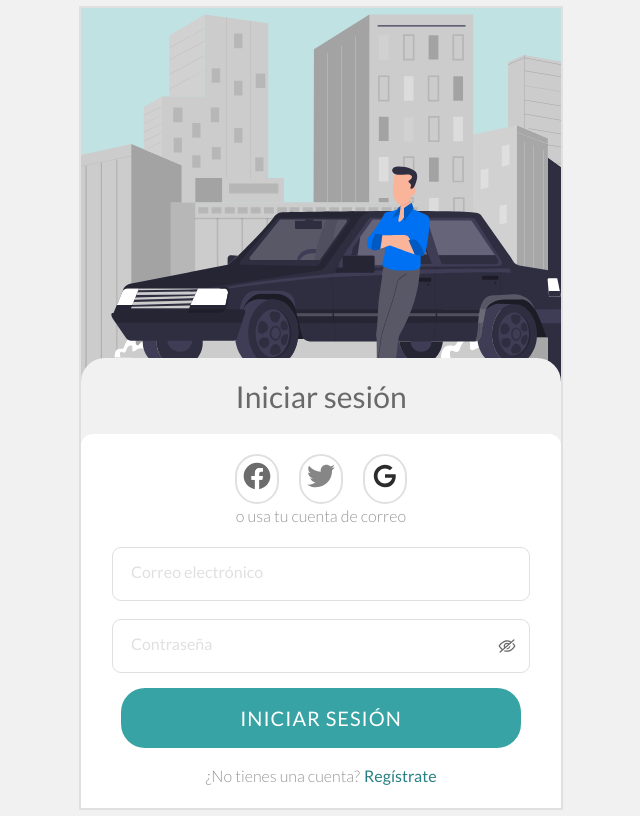
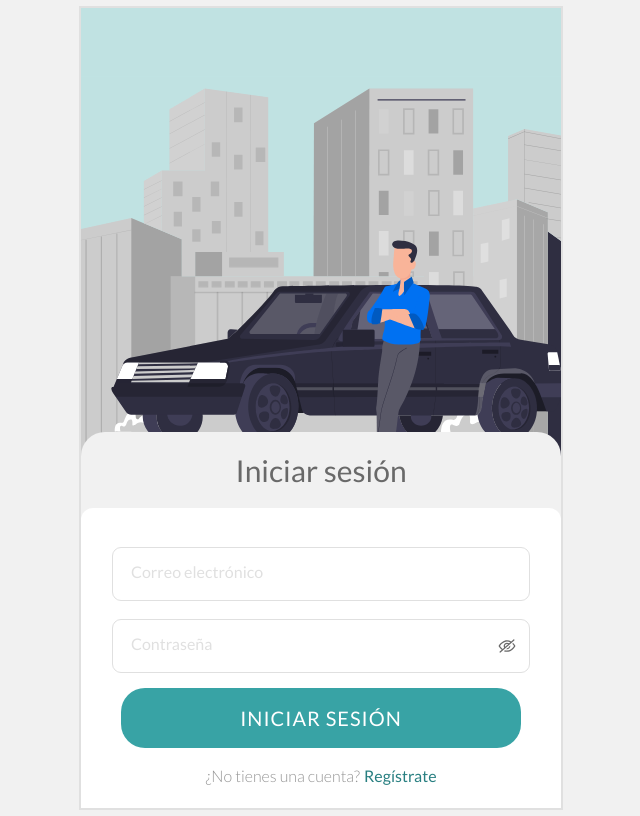
Before and after one commit to ISPP-Grupo5/BugaLink, a Next.js app in the folder bugalink-frontend/: page /login in a window 1280 px wide. Shown: the whole page, without its empty margins (319-959 px from the left). Built offline with nearby package versions, Linux system fonts and the light colour scheme.

Commit message:
fix: remove social login buttons

```diff
--- a/bugalink-frontend/components/buttons/Rounded/index.tsx
+++ /dev/null
@@ -1,30 +0,0 @@
-import DialogComponent from '@/components/dialog';
-import Link from 'next/link';
-import { useState } from 'react';
-
-type Params = {
-  Icon: any;
-  href: string;
-};
-
-export default function RoundedButton({ Icon, href }: Params) {
-  const [openDialog, setOpenDialog] = useState(false);
-
-  return (
-    <>
-      <Link href={href} className="rounded-full border-2 border-light-gray">
-        <button className="h-10 w-10" onClick={() => setOpenDialog(true)}>
-          {Icon}
-        </button>
-      </Link>
-      <DialogComponent
-        title="Funcionalidad no disponible"
-        description="Esta funcionalidad no está disponible en la versión actual de la aplicación."
-        onClose={() => setOpenDialog(false)}
-        onCloseButton="Entendido"
-        open={openDialog}
-        setOpen={setOpenDialog}
-      />
-    </>
-  );
-}
--- a/bugalink-frontend/components/externalLogin/index.tsx
+++ /dev/null
@@ -1,20 +0,0 @@
-import RoundedButton from '@/components/buttons/Rounded';
-import Facebook from '/public/icons/Login/facebook.svg';
-import Twitter from '/public/icons/Login/twitter.svg';
-import Google from '/public/icons/Login/google.svg';
-
-export default function ExternalLogin() {
-  return (
-    <div className="flex flex-row items-center justify-center space-x-5 grayscale">
-      <RoundedButton
-        href=""
-        Icon={<Facebook className="ml-1 h-8 w-8 scale-125" />}
-      />
-      <RoundedButton href="" Icon={<Twitter className="ml-1.5 h-7 w-7" />} />
-      <RoundedButton
-        href=""
-        Icon={<Google className="ml-1.5 h-7 w-7 fill-red" />}
-      />
-    </div>
-  );
-}
--- a/bugalink-frontend/pages/login/index.tsx
+++ b/bugalink-frontend/pages/login/index.tsx
@@ -1,5 +1,4 @@
 import CTAButton from '@/components/buttons/CTA';
-import ExternalLogin from '@/components/externalLogin';
 import TextField from '@/components/forms/TextField';
 import AnimatedLayout from '@/components/layouts/animated';
 import NEXT_ROUTES from '@/constants/nextRoutes';
@@ -87,10 +86,6 @@ export default function Login() {
         <div className="z-10 rounded-t-3xl bg-base-origin text-center">
           <p className=" py-5 text-3xl text-gray ">Iniciar sesión</p>
           <div className="rounded-t-xl bg-white py-5">
-            <ExternalLogin />
-            <p className="font-light text-gray opacity-70">
-              o usa tu cuenta de correo
-            </p>
             <form className="mt-5" ref={formRef}>
               <div className="mr-8 ml-8 flex flex-col space-y-5">
                 <TextField
--- a/bugalink-frontend/pages/signup/index.tsx
+++ b/bugalink-frontend/pages/signup/index.tsx
@@ -1,5 +1,4 @@
 import CTAButton from '@/components/buttons/CTA';
-import ExternalLogin from '@/components/externalLogin';
 import TextField from '@/components/forms/TextField';
 import AnimatedLayout from '@/components/layouts/animated';
 import axios from '@/lib/axios';
@@ -141,10 +140,6 @@ export default function Register() {
         <div className="z-10 rounded-t-3xl bg-base-origin text-center">
           <p className=" py-5 text-3xl text-gray ">Crear cuenta nueva</p>
           <div className="rounded-t-xl bg-white py-5">
-            <ExternalLogin />
-            <p className="font-light text-gray opacity-70">
-              o usa tu cuenta de correo
-            </p>
             <form className="mt-5">
               <div className="mr-8 ml-8 flex flex-col space-y-5">
                 <TextField
```
